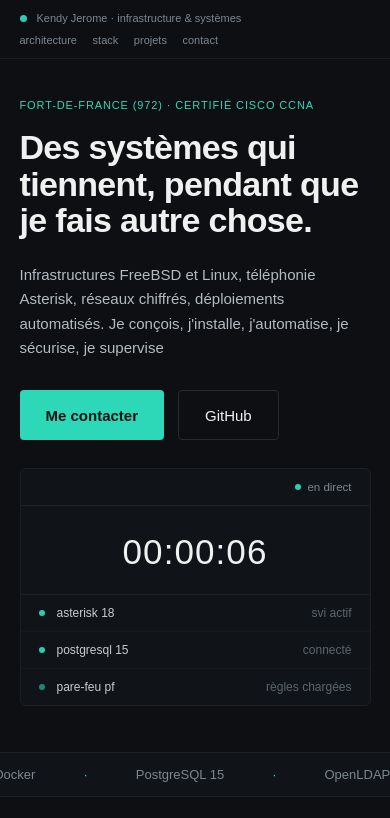
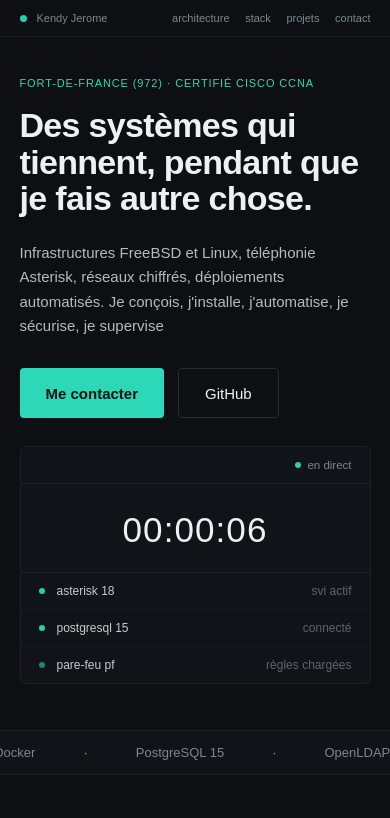
Before and after one commit to KeNrOm97/Kendy-JEROME, a Next.js app: page / in a window 390 px wide. Shown: the top 818 px of the page. Built offline with nearby package versions, Linux system fonts and the light colour scheme; a web font is replaced by a local one.

Commit message:
Trim the mobile top bar to first and last name only

```diff
--- a/app/globals.css
+++ b/app/globals.css
@@ -116,3 +116,9 @@ figure {
     grid-template-columns: 1fr !important;
   }
 }
+
+@media (max-width: 640px) {
+  .topbar-sub {
+    display: none !important;
+  }
+}
--- a/app/page.js
+++ b/app/page.js
@@ -8,9 +8,8 @@ export default function Home() {
         <div style={{display: 'flex', alignItems: 'center', gap: '10px', minWidth: '0', flex: '1 1 auto'}}>
           <span className="led" style={{width: '7px', height: '7px', borderRadius: '50%', background: '#2dd8b8', display: 'inline-block', flexShrink: '0'}} />
           <span style={{whiteSpace: 'nowrap', overflow: 'hidden', textOverflow: 'ellipsis', minWidth: '0'}}>
-            Kendy Jerome · infrastructure
-            &amp;
-            systèmes
+            Kendy Jerome
+            <span className="topbar-sub"> · infrastructure &amp; systèmes</span>
           </span>
         </div>
         <div style={{display: 'flex', flexWrap: 'wrap', gap: 'clamp(12px, 4vw, 26px)'}}>
--- a/maquettes/Main.dc.html
+++ b/maquettes/Main.dc.html
@@ -44,6 +44,10 @@
     @media (max-width: 760px) {
       .hero-grid { grid-template-columns: 1fr !important; }
     }
+
+    @media (max-width: 640px) {
+      .topbar-sub { display: none !important; }
+    }
   </style>
 </helmet>
 
@@ -53,7 +57,7 @@
   <div style="display: flex; flex-wrap: wrap; align-items: center; justify-content: space-between; gap: 10px 24px; padding: clamp(12px, 3vw, 16px) clamp(16px, 5vw, 48px); border-bottom: 1px solid #1c2024; font-family: 'Fragment Mono', ui-monospace, monospace; font-size: clamp(11px, 2.8vw, 14px); color: #7c8790;">
     <div style="display: flex; align-items: center; gap: 10px; min-width: 0;">
       <span class="led" style="width: 7px; height: 7px; border-radius: 50%; background: #2dd8b8; display: inline-block; flex-shrink: 0;"></span>
-      <span style="white-space: nowrap; overflow: hidden; text-overflow: ellipsis; min-width: 0;">Kendy Jerome · infrastructure &amp; systèmes</span>
+      <span style="white-space: nowrap; overflow: hidden; text-overflow: ellipsis; min-width: 0;">Kendy Jerome<span class="topbar-sub"> · infrastructure &amp; systèmes</span></span>
     </div>
     <div style="display: flex; flex-wrap: wrap; gap: clamp(12px, 4vw, 26px);">
       <a href="#architecture" style="color: #7c8790;">architecture</a>
```
